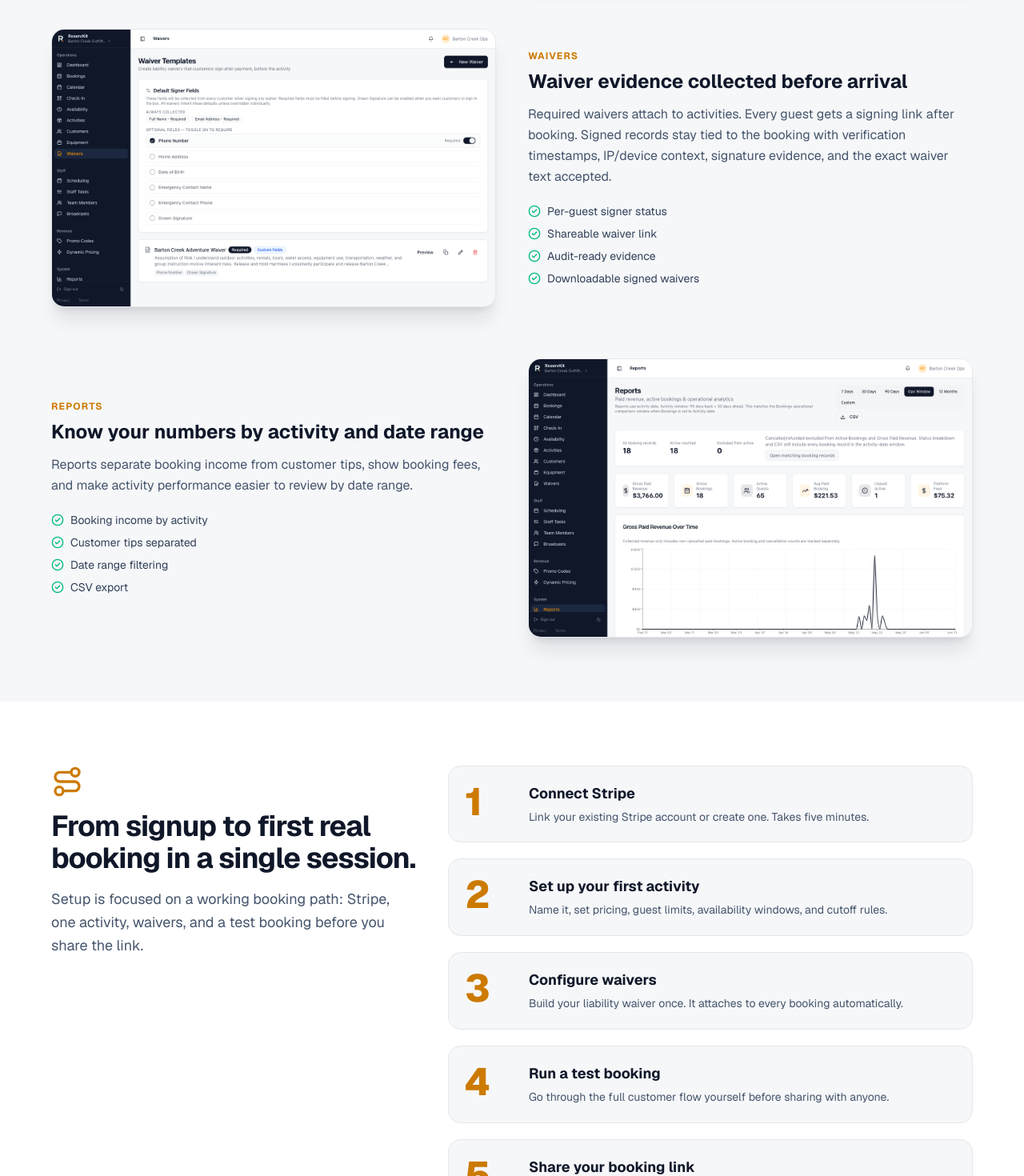
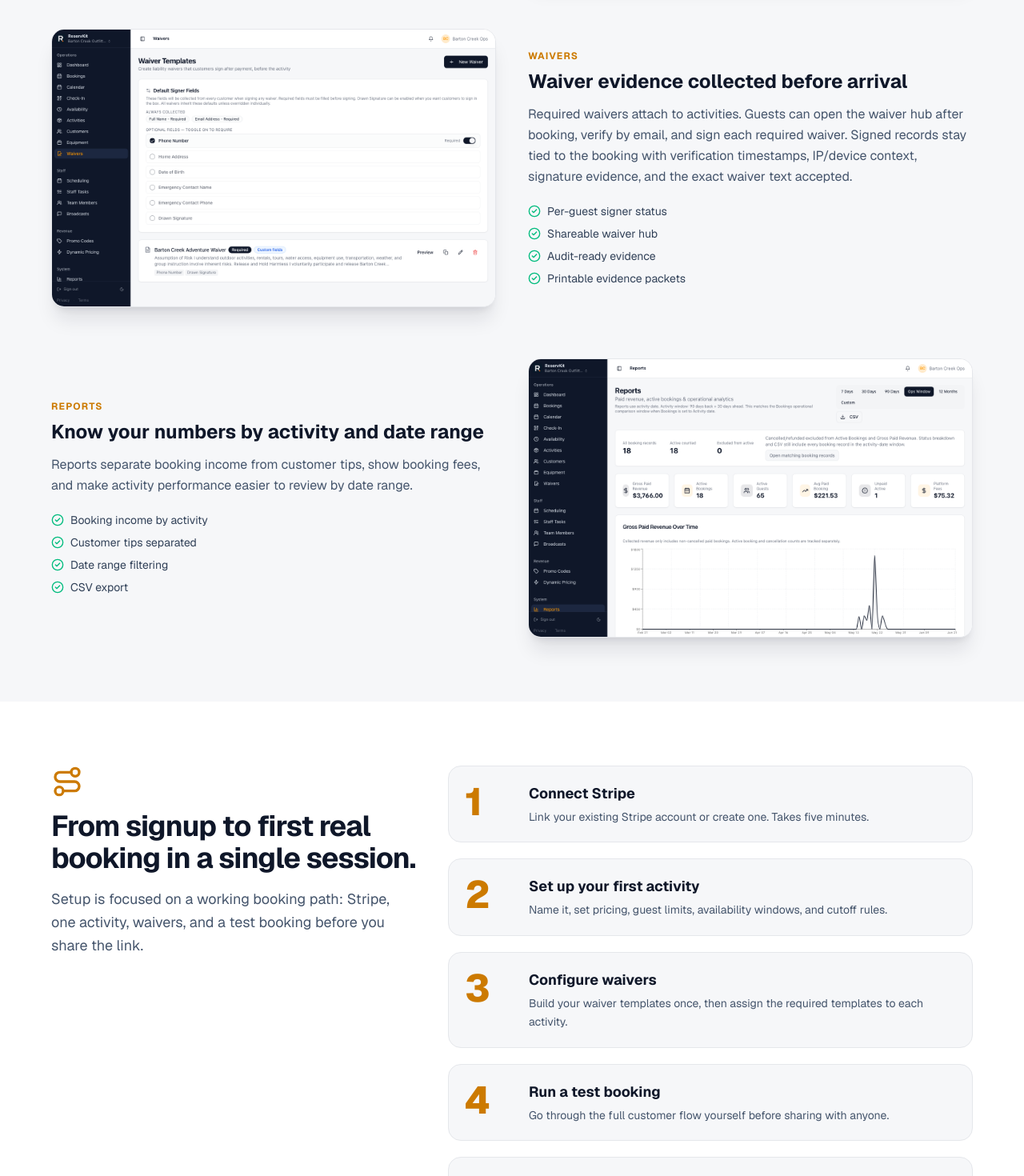
Before and after one commit to Cortana-Ops/reservkit-landing, a Next.js app: page / in a window 1280 px wide. Shown: the part 6900-8370 px from the top of the page at 80% size. Built offline with nearby package versions, Linux system fonts and the light colour scheme.

Commit message:
Tighten marketing waiver evidence claims (#16)

```diff
--- a/app/docs/page.tsx
+++ b/app/docs/page.tsx
@@ -45,7 +45,7 @@ const sections = [
     title: "Waivers",
     href: "/docs/waivers",
     description: "Create liability waiver templates and configure per-guest signing requirements.",
-    topics: ["Creating waiver templates", "Configuring required fields", "Guest signing flow", "Tracking waiver compliance", "Downloading signed waivers"],
+    topics: ["Creating waiver templates", "Configuring required fields", "Guest signing flow", "Tracking waiver compliance", "Printing evidence packets"],
   },
   {
     icon: Users,
--- a/app/docs/waivers/page.tsx
+++ b/app/docs/waivers/page.tsx
@@ -137,7 +137,7 @@ export default function Waivers() {
                 the activity begins.
               </p>
               <p>
-                Signed waivers stay with the booking record and can be printed or downloaded as part of the waiver packet. Each signed
+                Signed waivers stay with the booking record and can be printed or saved as part of the waiver packet. Each signed
                 waiver includes the guest&apos;s information, the accepted document text, and signing audit details.
               </p>
             </div>
--- a/app/page.tsx
+++ b/app/page.tsx
@@ -154,7 +154,7 @@ const workflowSteps = [
 const setupSteps = [
   { title: "Connect Stripe", body: "Link your existing Stripe account or create one. Takes five minutes." },
   { title: "Set up your first activity", body: "Name it, set pricing, guest limits, availability windows, and cutoff rules." },
-  { title: "Configure waivers", body: "Build your liability waiver once. It attaches to every booking automatically." },
+  { title: "Configure waivers", body: "Build your waiver templates once, then assign the required templates to each activity." },
   { title: "Run a test booking", body: "Go through the full customer flow yourself before sharing with anyone." },
   { title: "Share your booking link", body: "Send it to your first group. Watch the bookings come in." },
 ];
@@ -219,8 +219,8 @@ const operatorFeatures = [
     alt: "ReservKit waiver compliance view showing guest signing status",
     label: "Waivers",
     heading: "Waiver evidence collected before arrival",
-    body: "Required waivers attach to activities. Every guest gets a signing link after booking. Signed records stay tied to the booking with verification timestamps, IP/device context, signature evidence, and the exact waiver text accepted.",
-    bullets: ["Per-guest signer status", "Shareable waiver link", "Audit-ready evidence", "Downloadable signed waivers"],
+    body: "Required waivers attach to activities. Guests can open the waiver hub after booking, verify by email, and sign each required waiver. Signed records stay tied to the booking with verification timestamps, IP/device context, signature evidence, and the exact waiver text accepted.",
+    bullets: ["Per-guest signer status", "Shareable waiver hub", "Audit-ready evidence", "Printable evidence packets"],
   },
   {
     src: "/product-reports.png",
--- a/scripts/check-content.mjs
+++ b/scripts/check-content.mjs
@@ -70,6 +70,11 @@ const forbidden = [
   "bold text, numbered lists, and section headers",
   "Settings → Team",
   "cancel a pending invitation",
+  "It attaches to every booking automatically",
+  "Every guest gets a signing link after booking",
+  "Downloadable signed waivers",
+  "Downloading signed waivers",
+  "printed or downloaded as part of the waiver packet",
 ];
 
 const allowedByFile = {
```
